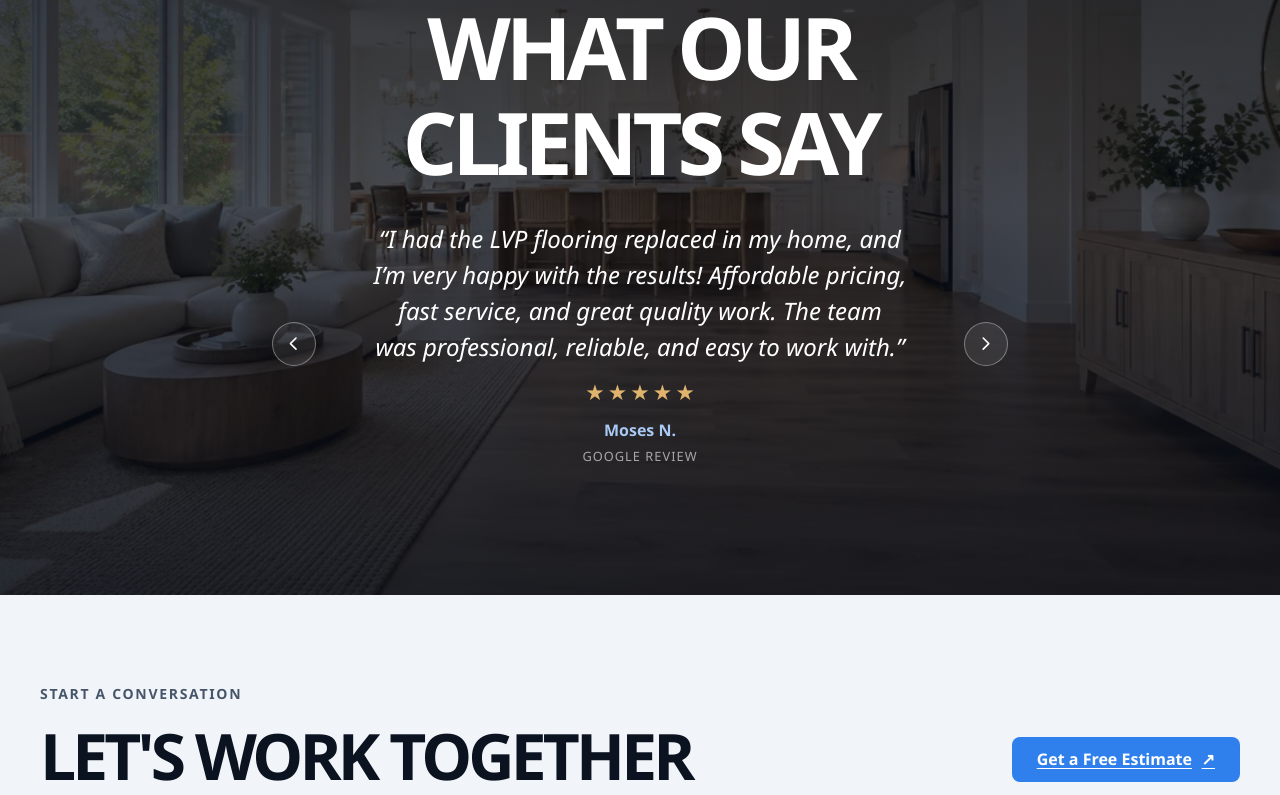
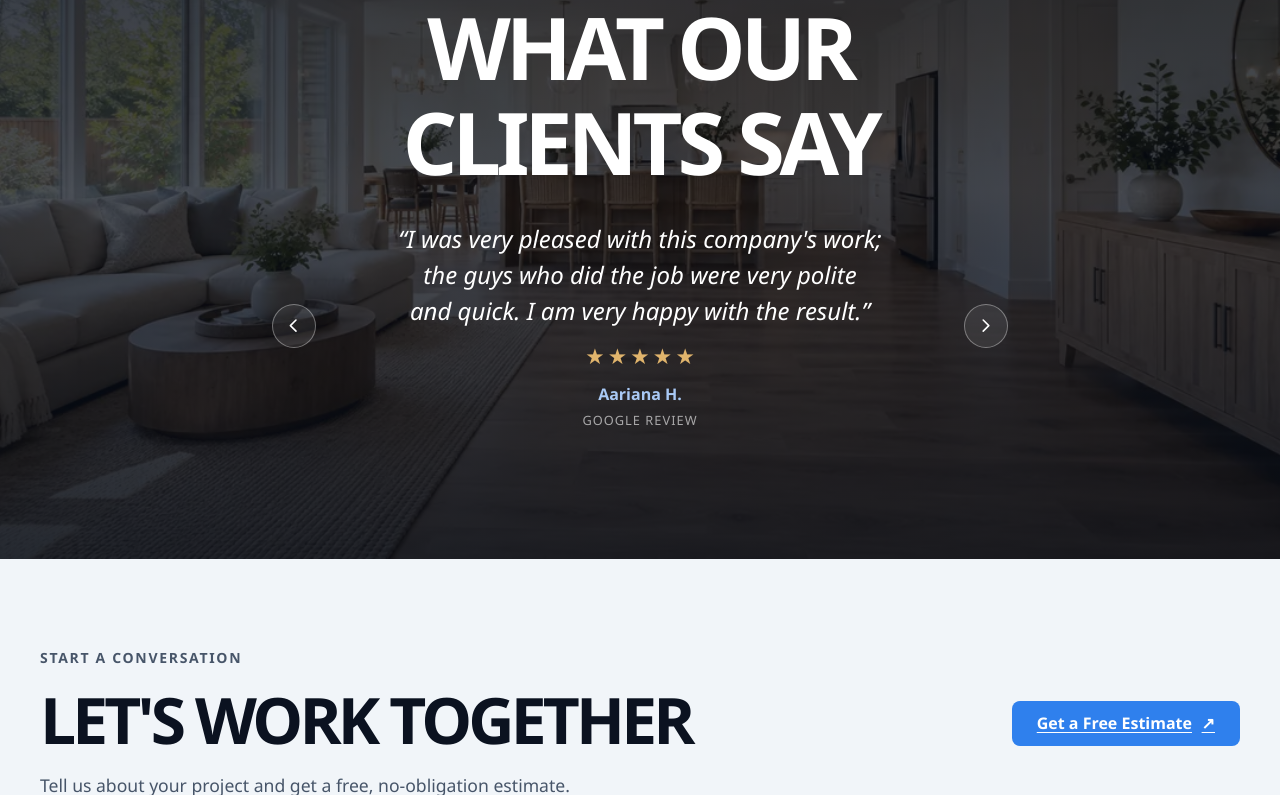
Before and after one commit to caueciavdar/CS-Corp, a React (Vite) app: page / in a window 1280 px wide. Shown: the part 3531-4326 px from the top of the page. Built offline with nearby package versions, Linux system fonts and the light colour scheme; no server answers.

Commit message:
Add Aariana H.'s Google review to the Home
Co-Authored-By: Claude Opus 5.5 <noreply@anthropic.com>
Claude-Session: https://claude.ai/code/session_015KrswWa6VuejiDQwNxv3vF

```diff
--- a/src/content/reviews.ts
+++ b/src/content/reviews.ts
@@ -21,6 +21,13 @@ export type Review = {
 
 export const reviews: Review[] = [
   {
+    customerName: 'Aariana H.',
+    reviewText: "I was very pleased with this company's work; the guys who did the job were very polite and quick. I am very happy with the result.",
+    rating: 5,
+    source: 'Google',
+    date: '2026-10-27',
+  },
+  {
     customerName: 'Moses N.',
     reviewText: 'I had the LVP flooring replaced in my home, and I’m very happy with the results! Affordable pricing, fast service, and great quality work. The team was professional, reliable, and easy to work with.',
     rating: 5,
```
Also changed, not shown: 1 other file (tests, documents, lock files or other folders).
